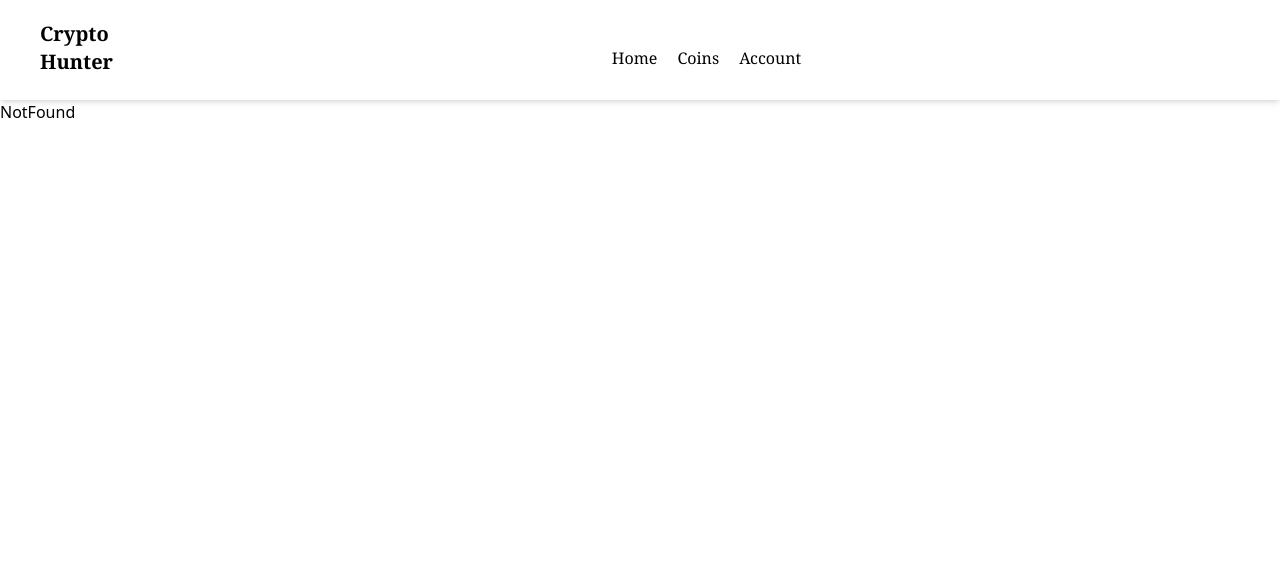
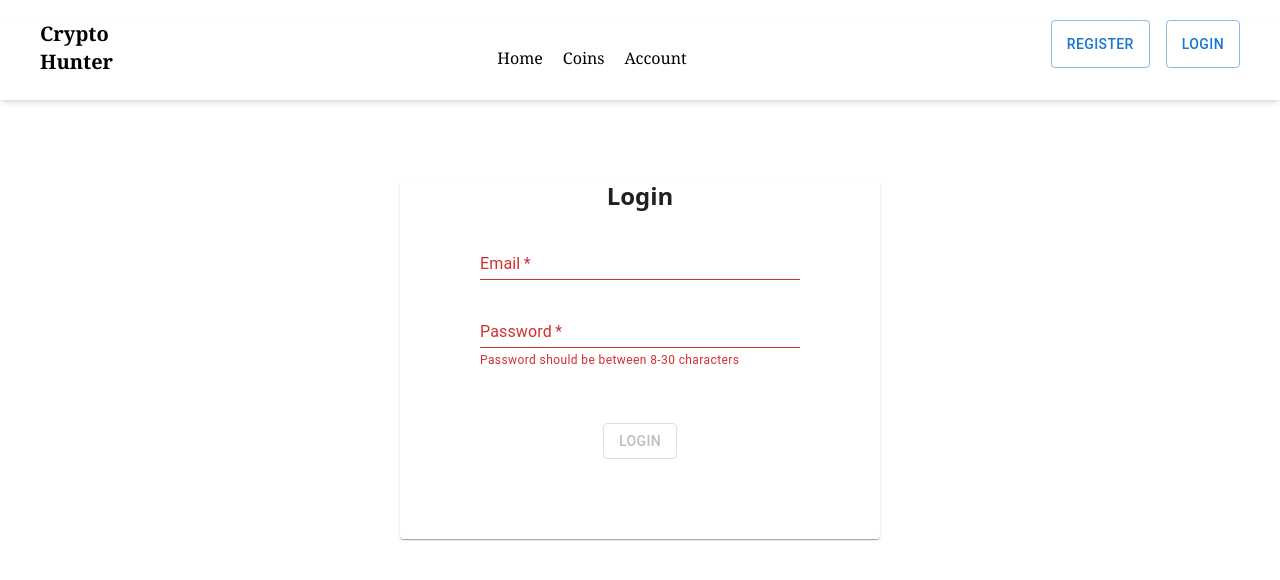
Before and after one commit to Suleman-Tasawar/crypto-forge, a React (Vite) app: page /loginMenu/Login in a window 1280 px wide. Shown: the top 580 px of the page. Built offline with nearby package versions, Linux system fonts and the light colour scheme; no server answers.

Commit message:
Added Registration Menus

```diff
--- a/src/App.jsx
+++ b/src/App.jsx
@@ -8,6 +8,8 @@ import NotFound from "./routes/NotFound"
 import Coins from "./routes/Coins"
 import { getGeneralData, getHistoricalData, getNewsData } from "./utils/api"
 import { CryptoContext } from "./context/CryptoContext"
+import RegistrationContextProvider from "./context/RegistrationContext"
+import LoginMenu from "./routes/LoginMenu"
 
 function App() {
 
@@ -22,13 +24,16 @@ function App() {
     <div>
       <BrowserRouter>
         <Navbar/>
+        <RegistrationContextProvider>
           <Routes>
             <Route path="/" element={<Home/>}></Route>
             <Route path="/coins" element={<Coins/>}></Route>
             <Route path="/coinsdetail:id" element={<CoinsDetail/>}></Route>
             <Route path="/account" element={<Account/>}></Route>
+            <Route path="/LoginMenu/:type" element={<LoginMenu/>}></Route>
             <Route path="/*" element={<NotFound/>}></Route>
           </Routes>
+        </RegistrationContextProvider>
       </BrowserRouter>
     </div>
   )
--- /dev/null
+++ b/src/components/EmailField.jsx
@@ -0,0 +1,23 @@
+import React from 'react'
+import { TextField } from '@mui/material'
+import { RegistrationContext } from '../context/RegistrationContext'
+import { useContext } from 'react'
+
+function EmailField() {
+    const {email, emailCorrect, emailValidation} = useContext(RegistrationContext)
+
+  return (
+    <TextField
+          type='text'
+          required={true}
+          label='Email'
+          variant="standard"
+          fullWidth={true}
+          error={!emailCorrect}
+          onChange={emailValidation}
+          value={email}
+          />
+  )
+}
+
+export default EmailField
--- /dev/null
+++ b/src/components/Form.jsx
@@ -0,0 +1,22 @@
+import { Button, Card } from '@mui/material'
+import React  from 'react'
+import PasswordField from './PasswordField'
+import EmailField from './EmailField'
+import { RegistrationContext } from '../context/RegistrationContext'
+import { useContext } from 'react'
+
+function Form({name}) {
+
+    const {passwordCorrect, emailCorrecct} = useContext(RegistrationContext)
+
+    return (
+      <Card className='flex flex-col items-center justify-center m-[5rem] gap-5 w-[30rem] p-[5rem] pt-0'>
+          <h2 className='text-2xl font-semibold' >{name}</h2>
+          <EmailField />
+          <PasswordField />
+          <Button disabled={!passwordCorrect && !emailCorrecct} style={{marginTop: '2rem'}} variant="outlined">{name}</Button>
+      </Card>
+    )
+}
+
+export default Form
--- a/src/components/Navbar.jsx
+++ b/src/components/Navbar.jsx
@@ -1,13 +1,16 @@
 import React, { useState } from "react";
-import { NavLink,Link } from "react-router-dom";
+import { NavLink, Link, useNavigate } from "react-router-dom";
+import { Button } from "@mui/material";
 
 const Navbar = () => {
   const [toggler,setToggler] = useState(false)
+  const navigate = useNavigate()
+
   return (
-    <header className="sm:relative h-20 flex justify-center font-serif mt-5 shadow-md w-full">
+    <header className="sm:relative h-20 flex justify-center font-serif mt-5 shadow-md w-full px-[2.5rem]">
       <Link to="/">
         <div>
-          <h3 className="text-xl w-full ml-10  font-semibold">Crypto <br/> Hunter</h3>
+          <h3 className="text-xl w-full font-semibold">Crypto <br/> Hunter</h3>
         </div>
       </Link>
       <div onClick={()=>setToggler(!toggler)} className="lg:hidden md:block sm:block sm:ml-5 cursor-pointer">
@@ -41,6 +44,11 @@ const Navbar = () => {
           Account
         </NavLink>
       </nav>
+      <div className="flex gap-[1rem] h-[3rem]">
+          <Button onClick={() => navigate('/LoginMenu/Register')} variant="outlined">Register</Button>
+          <Button onClick={() => navigate('/LoginMenu/Login')} variant="outlined">Login</Button>
+      </div>
+
     </header>
   );
 };
--- a/src/components/News.jsx
+++ b/src/components/News.jsx
@@ -3,6 +3,7 @@ import { useContext } from "react";
 import TrendingNews from '../components/TrendingNews'
 import { CryptoContext } from "../context/CryptoContext";
 import GeneralPagination from './GeneralPagination';
+import { CircularProgress } from '@mui/material';
 
 function News() {
 
@@ -22,7 +23,7 @@ function News() {
       <div className="mt-5">
             {
               news.length == 0 ?
-              <h2>Loading...</h2> :
+              <CircularProgress/> :
               <GeneralPagination data={NewsData} />
             }
           </div>
--- /dev/null
+++ b/src/components/PasswordField.jsx
@@ -0,0 +1,24 @@
+import React from 'react'
+import { TextField } from '@mui/material'
+import { RegistrationContext } from '../context/RegistrationContext'
+import { useContext } from 'react'
+
+function PasswordField() {
+    const {password, passwordCorrect, passValidation} = useContext(RegistrationContext)
+
+  return (
+    <TextField
+          type='password'
+          required={true}
+          label='Password'
+          variant="standard"
+          fullWidth={true}
+          error={!passwordCorrect}
+          helperText="Password should be between 8-30 characters"
+          onChange={passValidation}
+          value={password}
+          />
+  )
+}
+
+export default PasswordField
--- /dev/null
+++ b/src/context/RegistrationContext.jsx
@@ -0,0 +1,45 @@
+import { createContext, useState } from "react";
+
+export const RegistrationContext = createContext()
+
+
+export default function RegistrationContextProvider({children})
+{
+    const [username, setUsername] = useState('')
+    const [email, setEmail] = useState('')
+    const [password, setPassword] = useState('')
+    const [emailCorrect, setEmailCorrect] = useState(false)
+    const [passwordCorrect, setPasswordCorrect] = useState(false)
+
+    function emailValidation(e)
+    {
+        setEmail(e.target.value)
+        const emailRegex = /^[\w\d._%+-]+@[\w\d.-]+\.[\w]{2,}$/
+        setEmailCorrect(emailRegex.test(e.target.value))
+    }
+
+    function passValidation(e)
+    {
+        setPassword(e.target.value)
+        setPasswordCorrect(e.target.value.length > 8 && e.target.value.length < 30)
+    }
+
+    return (
+        <RegistrationContext.Provider value={{
+            username,
+            email,
+            password,
+            emailCorrect,
+            passwordCorrect,
+            setUsername,
+            setEmail,
+            setPassword,
+            setEmailCorrect,
+            setPasswordCorrect,
+            emailValidation,
+            passValidation
+            }}>
+            {children}
+        </RegistrationContext.Provider>
+    )
+}
--- a/src/routes/Account.jsx
+++ b/src/routes/Account.jsx
@@ -2,8 +2,8 @@ import React from 'react'
 
 const Account = () => {
   return (
-    <div>
-      Account
+    <div >
+      account
     </div>
   )
 }
--- a/src/routes/Home.jsx
+++ b/src/routes/Home.jsx
@@ -6,6 +6,7 @@ import { CryptoContext } from "../context/CryptoContext";
 
 import heroImg from "/assets/3d-casual-life-iphone-bitcoin.png";
 import News from "../components/News";
+import { CircularProgress } from "@mui/material";
 
 const Home = () => {
 
@@ -33,7 +34,7 @@ const Home = () => {
       <div>
         {
           data.length == 0 ?
-          <h2>Loading...</h2> :
+          <CircularProgress/> :
           <Carousel
           showArrows={true}
           showStatus={false}
--- /dev/null
+++ b/src/routes/LoginMenu.jsx
@@ -0,0 +1,16 @@
+import React from 'react'
+import Form from '../components/Form'
+import { useParams } from 'react-router-dom'
+
+function LoginMenu() {
+
+    const { type } = useParams()
+
+  return (
+    <div className='w-full flex items-center justify-center'>
+        <Form name={type}></Form>
+    </div>
+  )
+}
+
+export default LoginMenu
```
Lines whose indentation alone changed are shown as unchanged.
